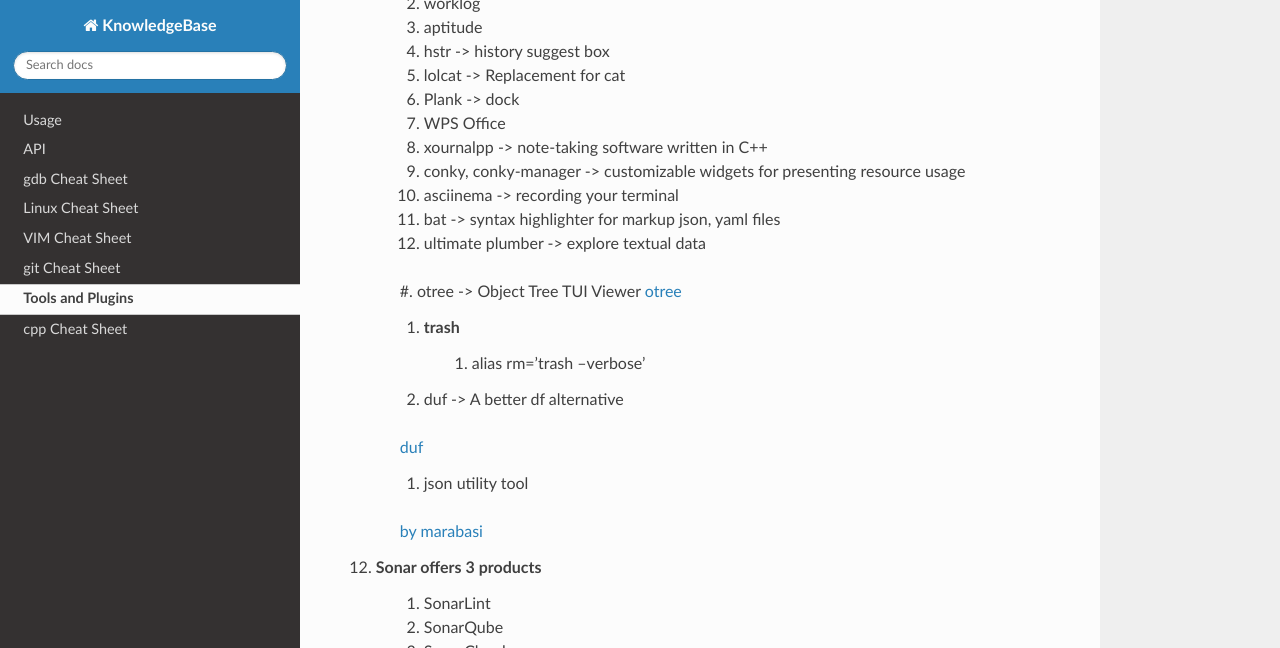
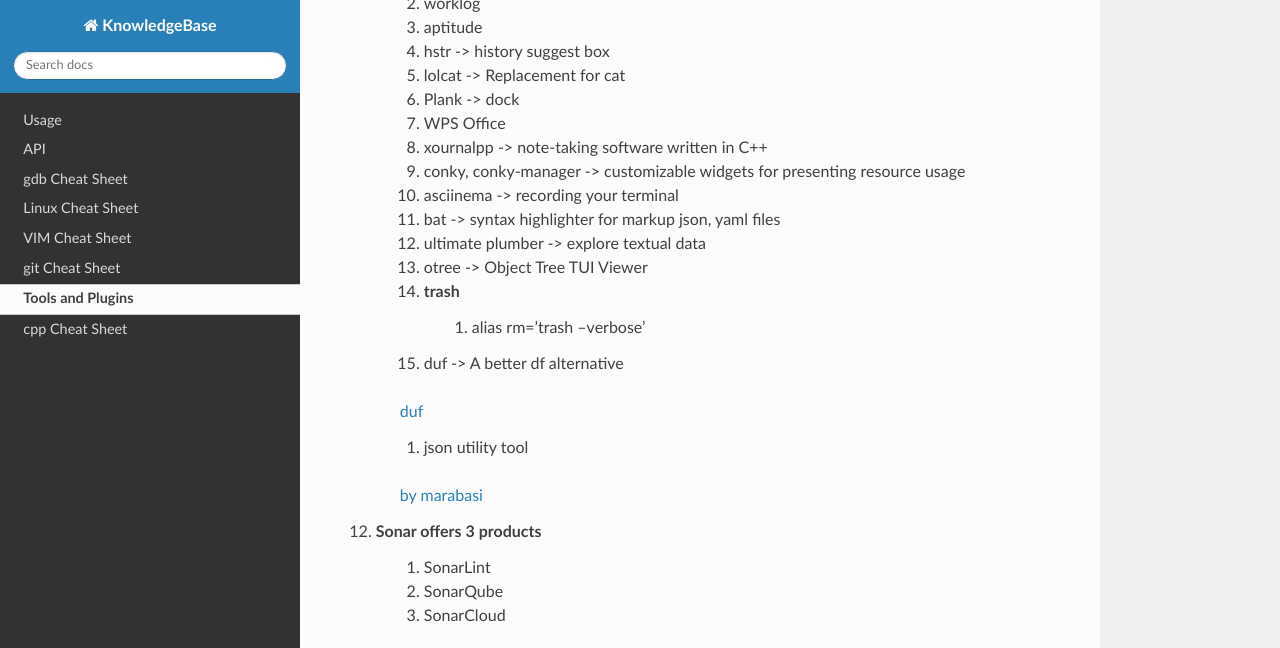
Before and after one commit to celikelozdinc/KnowledgeBase, a Sphinx documentation site: the page built from docs/source/tools.rst, in a window 1280 px wide and 900 px high, scrolled down 1567 px, cut to the strip 0-648 px from the top of the window. Built offline with Sphinx 7.4.7 and the Read the Docs theme 3.1.0, drawn with Linux system fonts in a browser that asks for light colours.

Commit message:
Clean up tools.rst by removing blank lines and link
Removed unnecessary blank lines and a link to 'otree'.

```diff
--- a/docs/source/tools.rst
+++ b/docs/source/tools.rst
@@ -73,10 +73,7 @@
     #. asciinema -> recording your terminal
     #. bat -> syntax highlighter for markup json, yaml files
     #. ultimate plumber -> explore textual data
-
     #. otree -> Object Tree TUI Viewer
-    `otree <https://github.com/fioncat/otree>`_
-
     #. trash
         #. alias rm='trash --verbose'
 
```
